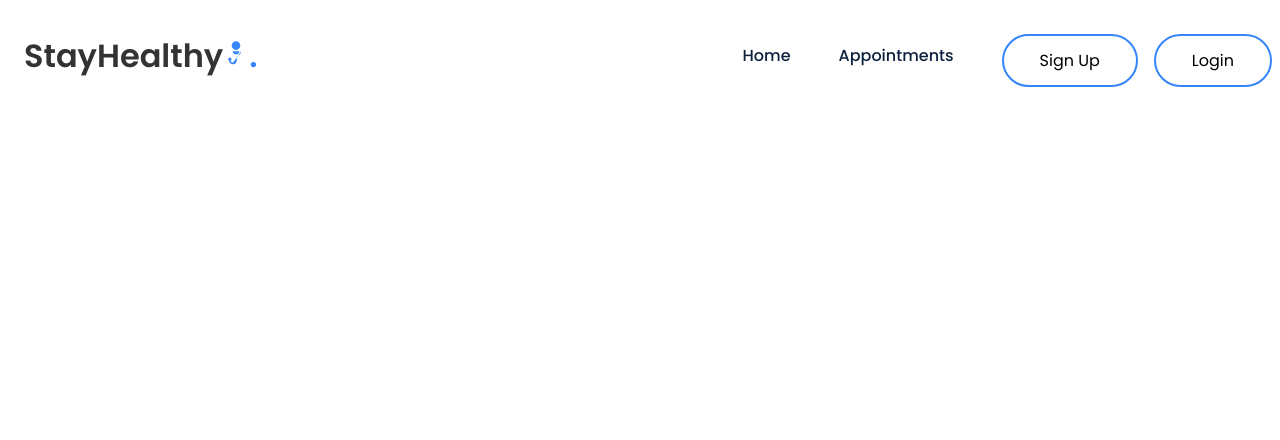
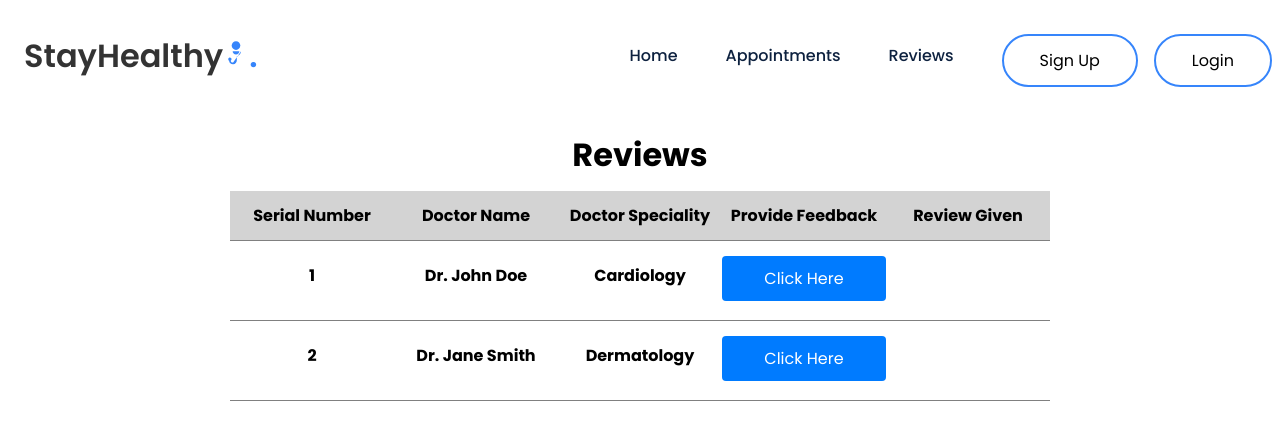
Before and after one commit to josephchuadb/test_med_app, a React (Create React App) app: page /ReviewForm/ReviewForm in a window 1280 px wide. Shown: the top 440 px of the page. Built offline with nearby package versions, Linux system fonts and the light colour scheme.

Commit message:
ReviewForm updated

```diff
--- a/package.json
+++ b/package.json
@@ -7,6 +7,7 @@
     "@testing-library/react": "^13.4.0",
     "@testing-library/user-event": "^13.5.0",
     "react": "^18.3.1",
+    "react-bootstrap": "^2.10.4",
     "react-dom": "^18.3.1",
     "react-icons": "^5.3.0",
     "react-router-dom": "^6.26.1",
--- a/src/App.js
+++ b/src/App.js
@@ -13,6 +13,7 @@ import Login from './Components/Login/Login';
 import SignUp from './Components/Sign_Up/Sign_Up';
 import BookingConsultation from './Components/BookingConsultation';
 import Notification from './Components/Notification/Notification';
+import ReviewForm from './Components/ReviewForm/ReviewForm';
 import './App.css';
 
 // Function component for the main App
@@ -31,6 +32,7 @@ function App() {
                 <Route path="/Sign_Up/Sign_Up" element={<SignUp/>}/>
                 <Route path="/BookingConsultation" element={<BookingConsultation/>}/>
                 <Route path="/Notification/Notification" element={<Notification/>}/>
+                <Route path="/ReviewForm/ReviewForm" element={<ReviewForm/>}/>
             </Routes>
             </Notification>
         </BrowserRouter>
--- a/src/Components/Navbar/Navbar.js
+++ b/src/Components/Navbar/Navbar.js
@@ -75,6 +75,10 @@ const Navbar = () => {
                     {/*  <Link to="/FindDoctorSearch/FindDoctorSearch">Appointments</Link> */}
                     <Link to="/BookingConsultation">Appointments</Link>
                 </li>
+                <li className="link">
+                    {/*  <Link to="/FindDoctorSearch/FindDoctorSearch">Appointments</Link> */}
+                    <Link to="/ReviewForm/ReviewForm">Reviews</Link>
+                </li>
                 {isLoggedIn?(
                 <>
                 <li className="link">
--- /dev/null
+++ b/src/Components/ReviewForm/ReviewForm.css
@@ -0,0 +1,86 @@
+/* Styles for the container element */
+.container {
+    max-width: 900px; /* Set maximum width for the container */
+    margin: 0 auto; /* Center the container horizontally */
+    padding: 40px; /* Add padding inside the container */
+    margin-top: 10%; /* Set top margin as a percentage of the viewport height */
+    overflow: hidden; /* Hide any overflowing content */
+}
+
+/* Styles for the main signup text */
+.reviews-text {
+    margin-top: 30px; /* Add top margin */
+    grid-column: 1 / 4; /* Span across all three columns */
+    text-align: center; /* Center-align text */
+}
+
+/* Styles for the signup form section */
+.reviews-form {
+    grid-column: 2 / 4; /* Span from second to fourth column */
+}
+
+/* Styles for button group in the signup form */
+.btn-group {
+    margin-top: .0001px; /* Add a small top margin to button group */
+    margin-bottom: 20px; /* Add bottom margin to button group */
+}
+
+/* Styles for buttons in the signup form */
+.btn {
+    margin:0px;
+    padding: 10px 20px; /* Set padding for buttons */
+    font-size: 16px; /* Set font size for buttons */
+    border: none; /* Remove button borders */
+    border-radius: 4px; /* Add border radius for rounded corners */
+    cursor: pointer; /* Change cursor to pointer on hover */
+}
+
+/* Styles for primary button in the signup form */
+.btn-primary {
+    background-color: #007bff; /* Set background color for primary button */
+    color: #fff; /* Set text color for primary button */
+}
+
+/* Styles for danger button in the signup form */
+.btn-danger {
+    background-color: #dc3545; /* Set background color for danger button */
+    color: #fff; /* Set text color for danger button */
+}
+
+.grid {
+  display: grid;
+  grid-template-columns: repeat(5, 1fr);
+  grid-template-rows: 100px;
+  grid-auto-rows: 60px;
+  grid-gap: 15px;
+}
+
+/* Styles for the grid layout of the signup form */
+.reviews__gridtitle {
+    display: grid;
+    background-color: lightgray;
+    grid-template-columns: repeat(5, 1fr);
+}
+
+.reviews__gridlist {
+    display: grid;
+    background-color: white;
+    grid-template-columns: repeat(5, 1fr);
+}
+
+.col {
+    height: 50px;
+    font-size: 8px;
+    border-bottom: 1px solid gray;
+}
+
+.list {
+    height: 80px;
+    font-size: 8px;
+    font-weight: 400;
+    border-bottom: 1px solid gray;
+}
+
+.list__top {
+    margin-top: 25px;
+}
--- /dev/null
+++ b/src/Components/ReviewForm/ReviewForm.js
@@ -0,0 +1,62 @@
+import React, { useState } from 'react';
+import './ReviewForm.css'
+import { Link, useNavigate } from 'react-router-dom';
+import { API_URL } from '../../config';
+import Container from 'react-bootstrap/Container';
+import Row from 'react-bootstrap/Row';
+import Col from 'react-bootstrap/Col';
+
+const ReviewForm = () => {
+  return (
+        <div className="container" style={{marginTop: "5%"}}>
+            <div className="reviews-text">
+                <h1>Reviews</h1>
+            </div>
+            <div className="reviews__gridtitle">
+                <div className="col"><h1>Serial Number</h1></div>
+                <div className="col"><h1>Doctor Name</h1></div>
+                <div className="col"><h1>Doctor Speciality</h1></div>
+                <div className="col"><h1>Provide Feedback</h1></div>
+                <div className="col"><h1>Review Given</h1></div>
+            </div>
+            <div className="reviews__gridlist">
+                <div className="list">
+                    <h1 className="list__top">1</h1>
+                </div>
+                <div className="list">
+                    <h1 className="list__top">Dr. John Doe</h1>
+                    </div>
+                <div className="list">
+                    <h1 className="list__top">Cardiology</h1>
+                    </div>
+                <div className="list">
+                    <h1>
+                        <button className="btn">Click Here</button>
+                    </h1>
+                </div>
+                <div className="list">
+                    <h1 className="list__top"></h1>
+                    </div>
+                <div className="list">
+                    <h1 className="list__top">2</h1>
+                    </div>
+                <div className="list">
+                    <h1 className="list__top">Dr. Jane Smith</h1>
+                    </div>
+                <div className="list">
+                    <h1 className="list__top">Dermatology</h1>
+                </div>
+                <div className="list">
+                    <h1>
+                        <button className="btn">Click Here</button>
+                    </h1>
+                </div>
+                <div className="list">
+                    <h1 className="list__top"></h1>
+                </div>
+            </div>
+        </div>
+  );
+};
+
+export default ReviewForm;
```
Also changed, not shown: 1 other file (tests, documents, lock files or other folders).
